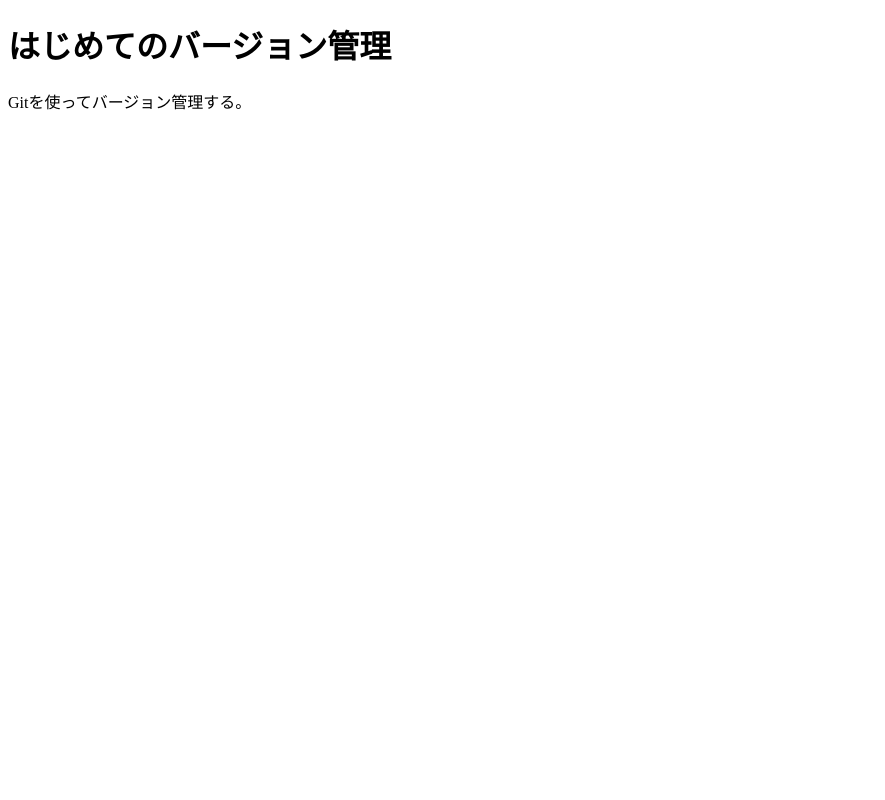
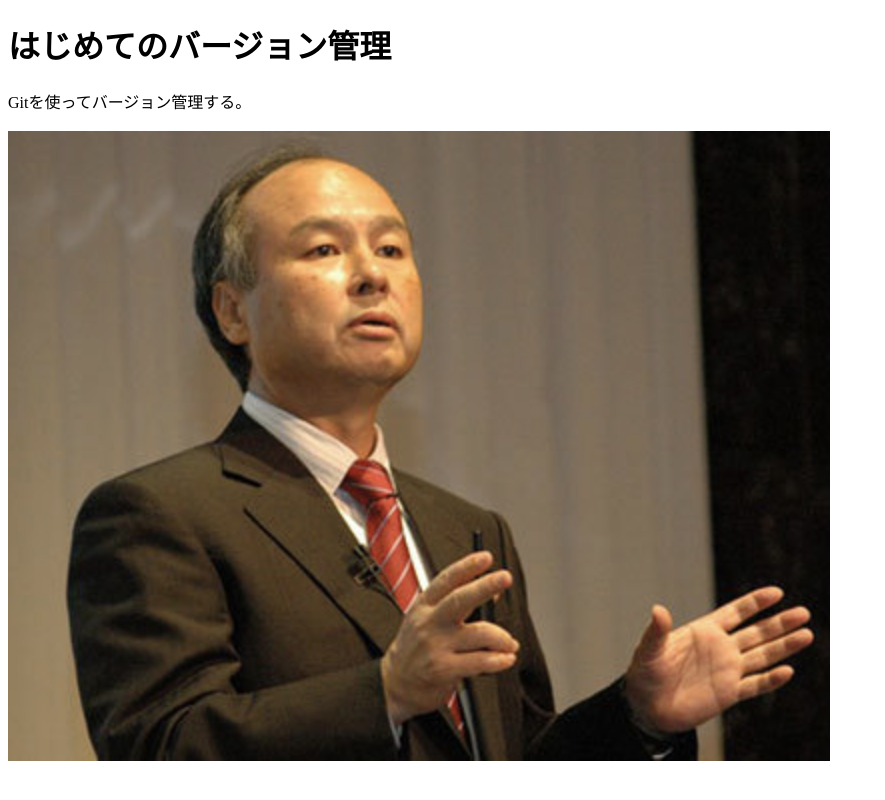
Before and after one commit to soramikuu/first-git, a plain HTML site: page index.html in a window 1280 px wide. Shown: the whole page, without its empty margins (0-885 px from the left). Drawn offline with Linux system fonts and the light colour scheme.

Commit message:
add son image

```diff
--- a/index.html
+++ b/index.html
@@ -7,5 +7,6 @@
 <body>
     <h1>はじめてのバージョン管理</h1>
     <p>Gitを使ってバージョン管理する。</p>
+    <img src="son.png" alt="son">
 </body>
 </html>
```
Also changed, not shown: son.png (added).
